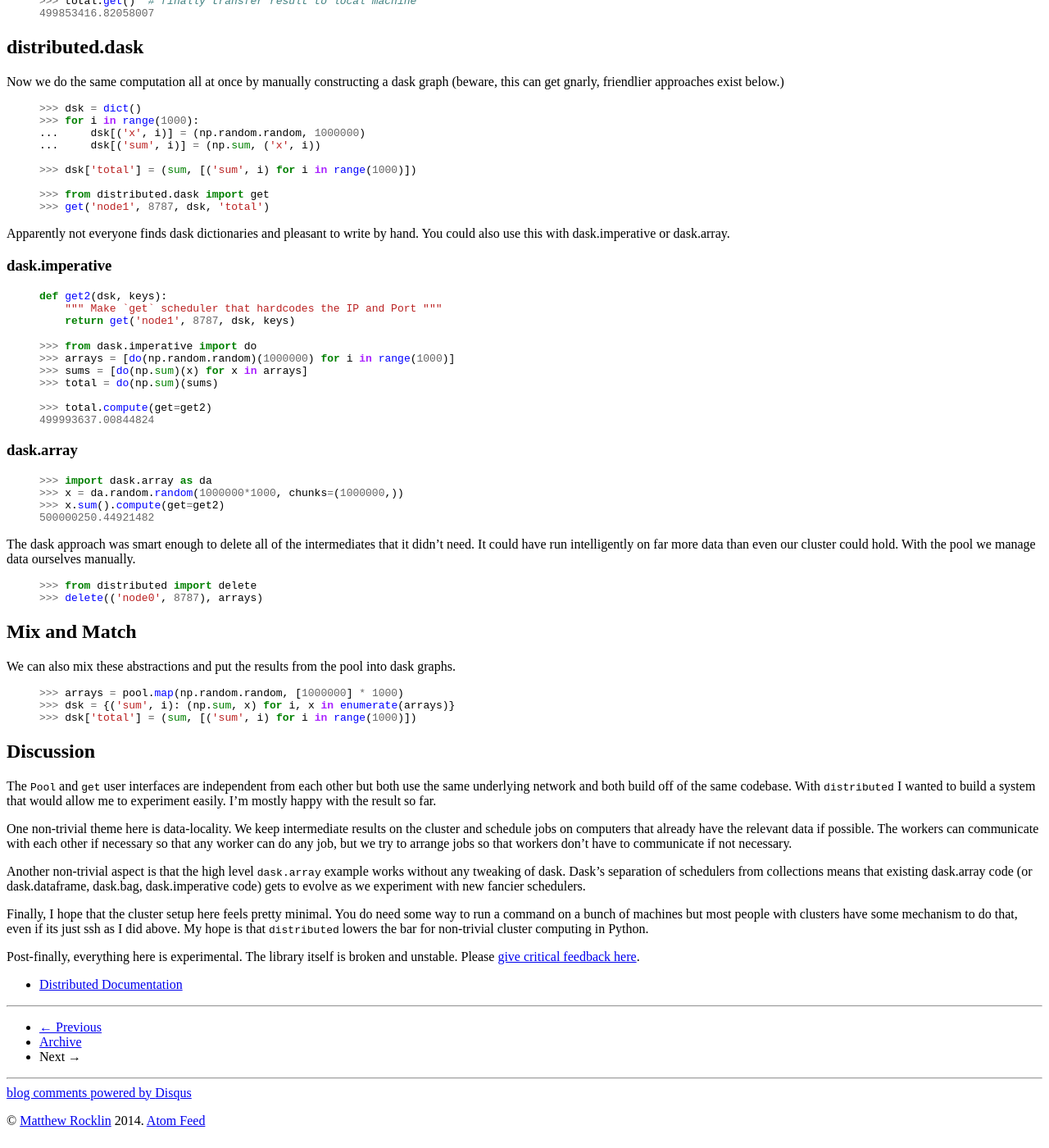
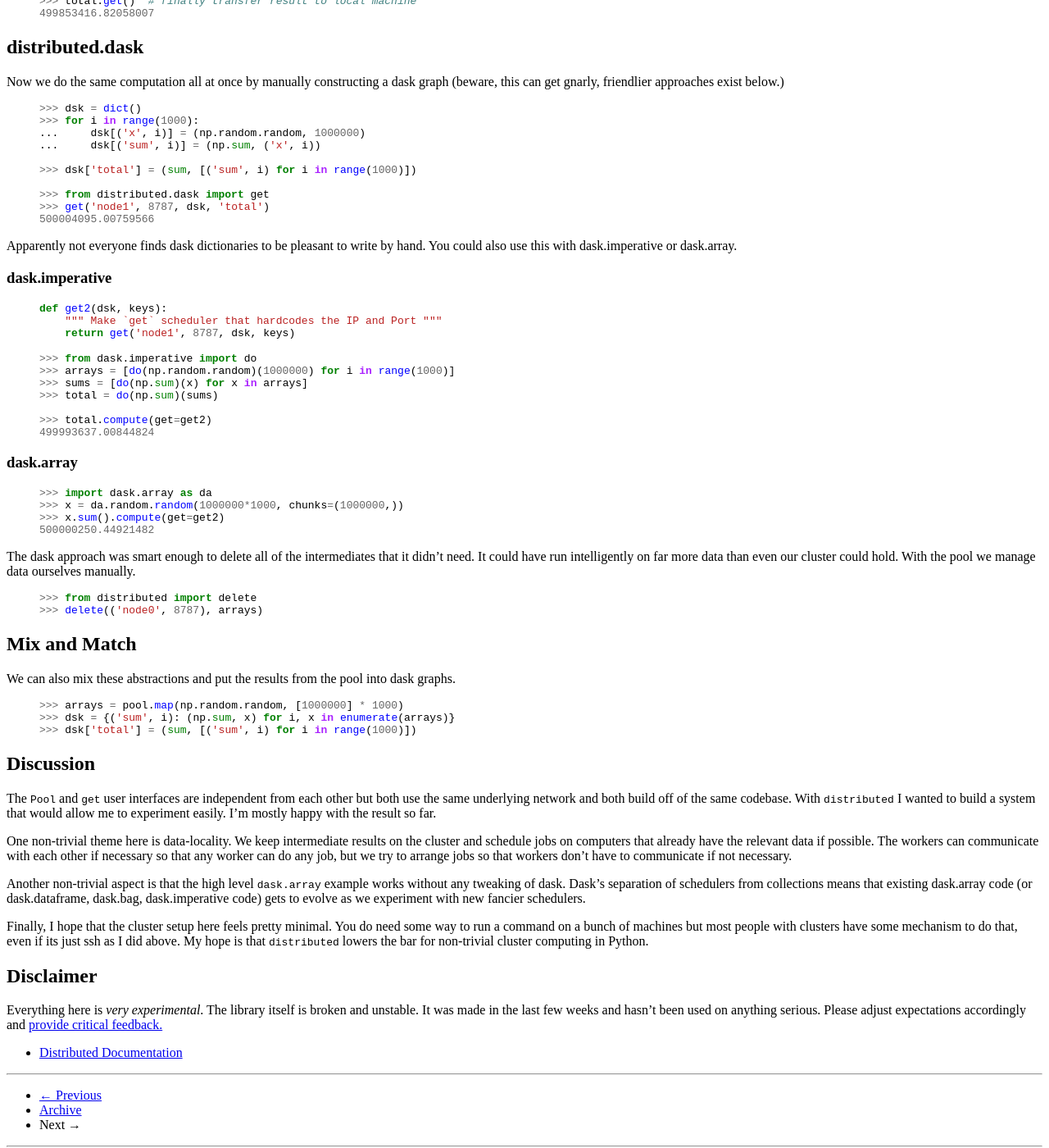
Before and after one commit to besyskymnbk/blog, a Jekyll site: the page built from _posts/work/2015-10-09-Distributed.md, in a window 1280 px wide and 1400 px high, scrolled down 1335 px. Shown: the whole window at 82% size. Built offline with Jekyll 4.4.1, drawn with Linux system fonts in a browser that asks for light colours; comment, search, counter and statistics services are not loaded.

Commit message:
minor edits to distributed

```diff
--- a/_posts/work/2015-10-09-Distributed.md
+++ b/_posts/work/2015-10-09-Distributed.md
@@ -120,10 +120,11 @@ graph (beware, this can get gnarly, friendlier approaches exist below.)
 
 >>> from distributed.dask import get
 >>> get('node1', 8787, dsk, 'total')
+500004095.00759566
 {% endhighlight %}
 
-Apparently not everyone finds dask dictionaries and pleasant to write by hand.
-You could also use this with dask.imperative or dask.array.
+Apparently not everyone finds dask dictionaries to be pleasant to write by
+hand.  You could also use this with dask.imperative or dask.array.
 
 ### dask.imperative
 
@@ -200,8 +201,12 @@ have some mechanism to do that, even if its just ssh as I did above.  My hope
 is that `distributed` lowers the bar for non-trivial cluster computing in
 Python.
 
-Post-finally, everything here is experimental.  The library itself is broken
-and unstable.  Please
-[give critical feedback here](https://github.com/mrocklin/distributed/pull/3).
+Disclaimer
+----------
+
+Everything here is *very experimental*.  The library itself is broken
+and unstable.  It was made in the last few weeks and hasn't been used on
+anything serious.  Please adjust expectations accordingly and
+[provide critical feedback.](https://github.com/mrocklin/distributed/pull/3)
 
 * [Distributed Documentation](http://distributed.readthedocs.org/en/latest/)
```
